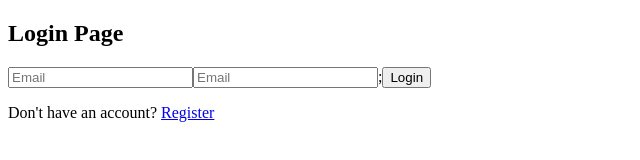
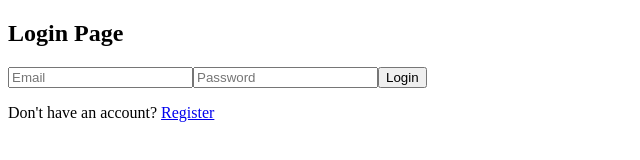
Before and after one commit to shaheerimran9/job-tracker, a React (Vite) app in the folder client/: page /login in a window 1280 px wide. Shown: the top 160 px of the page, without its empty margins (0-640 px from the left). Built offline with nearby package versions, Linux system fonts and the light colour scheme.

Commit message:
Remove unneeded ; in form

```diff
--- a/client/src/pages/LoginPage.jsx
+++ b/client/src/pages/LoginPage.jsx
@@ -23,7 +23,7 @@
             <h2>Login Page</h2>
             <form onSubmit={handleSubmit}>
                 <input type='email' placeholder='Email' value={email} onChange={(e) => setEmail(e.target.value)} />
-                <input type='password' placeholder='Email' value={password} onChange={(e) => setPassword(e.target.value)} />;
+                <input type='password' placeholder='Password' value={password} onChange={(e) => setPassword(e.target.value)} />
                 <button type='submit' disabled={loading}>
                     {loading ? 'Logging in...' : 'Login'}
                 </button>
```
